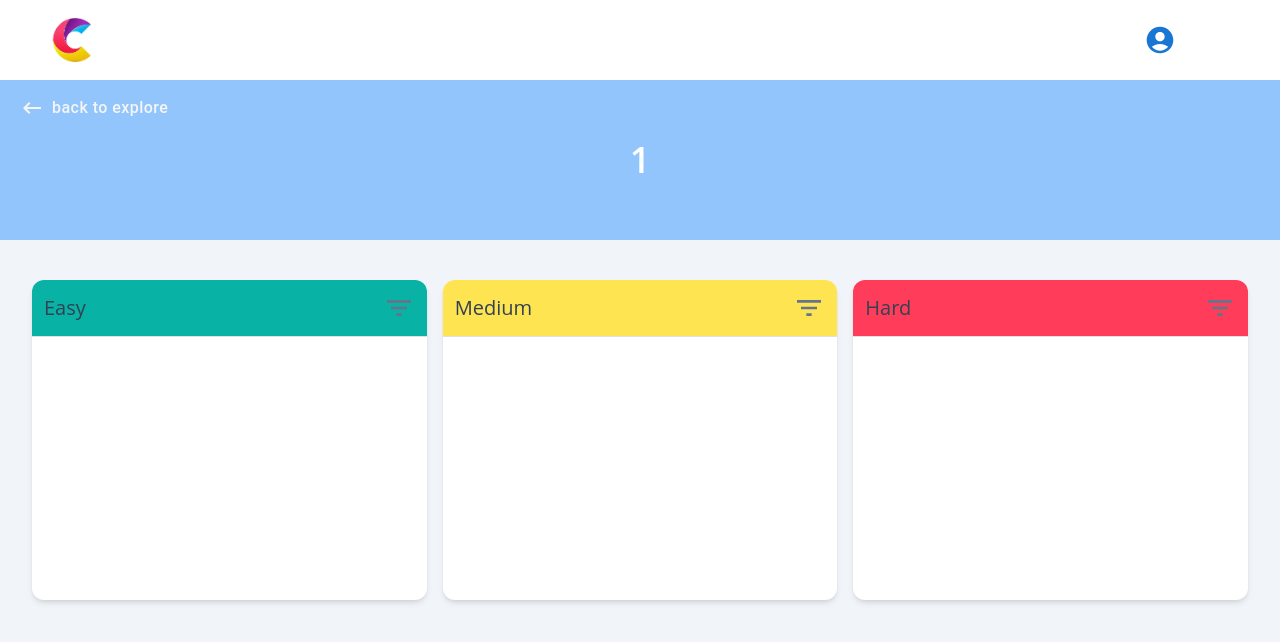
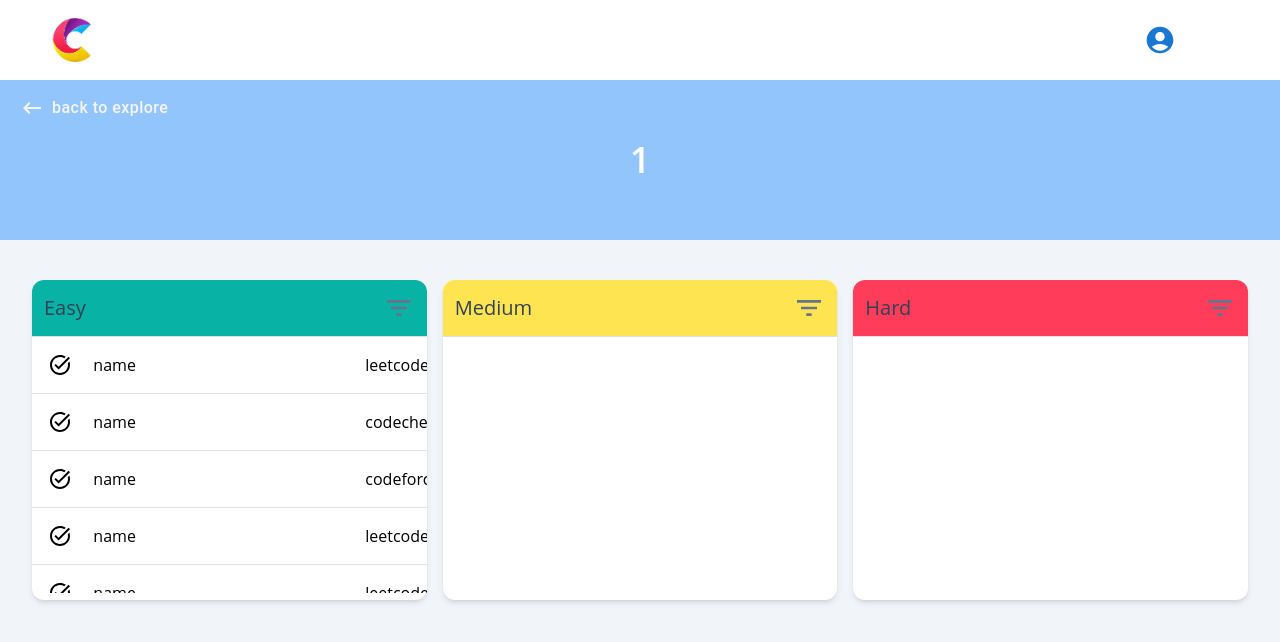
Before and after one commit to gamitej/Code-, a React (Vite) app in the folder frontend/: page /explore/1 in a window 1280 px wide. Shown: the top 642 px of the page. Built offline with nearby package versions, Linux system fonts and the light colour scheme; sample sign-in values are in the browser's storage.

Commit message:
card body done

```diff
--- a/frontend/src/pages/Overview/Overview.jsx
+++ b/frontend/src/pages/Overview/Overview.jsx
@@ -6,6 +6,7 @@ import KeyboardBackspaceIcon from "@mui/icons-material/KeyboardBackspace";
 import OverviewCardHeader from "./comp/OverviewCardHeader";
 // data
 import { cardData, stateObj, cardColor } from "./comp/data";
+import OverviewCardBody from "./comp/OverviewCardBody";
 
 const Overview = () => {
   const { name } = useParams();
@@ -22,7 +23,7 @@ const Overview = () => {
       </div>
       <div className="w-[95%] mt-10 m-auto grid grid-cols-3 lg:grid-cols-9 md:grid-cols-6 gap-4">
         {/* Card */}
-        {cardData?.map(({ title, value }, index) => (
+        {cardData?.map(({ title, value, body }, index) => (
           <div
             key={index}
             className="col-span-3 shadow-md rounded-xl min-w-[20rem] h-[20rem] bg-white"
@@ -37,7 +38,7 @@ const Overview = () => {
             />
             <Divider />
             {/* Card Body */}
-            <div></div>
+            <OverviewCardBody cardBodyData={body} />
           </div>
         ))}
       </div>
--- /dev/null
+++ b/frontend/src/pages/Overview/comp/OverviewCardBody.jsx
@@ -0,0 +1,22 @@
+import React from "react";
+import TaskAltIcon from "@mui/icons-material/TaskAlt";
+import { Divider } from "@mui/material";
+
+const OverviewCardBody = ({ cardBodyData }) => {
+  return (
+    <div className="overflow-auto h-[calc(20rem-4rem)]">
+      {cardBodyData?.map(({ name, url, platform, solved }, index) => (
+        <React.Fragment key={index}>
+          <div className="grid grid-cols-8 p-4 hover:bg-slate-100 cursor-pointer">
+            <TaskAltIcon className="col-span-1" />
+            <p className="col-span-6">{name}</p>
+            <p className="col-span-1">{platform}</p>
+          </div>
+          <Divider />
+        </React.Fragment>
+      ))}
+    </div>
+  );
+};
+
+export default OverviewCardBody;
--- a/frontend/src/pages/Overview/comp/data.js
+++ b/frontend/src/pages/Overview/comp/data.js
@@ -26,8 +26,18 @@ export const filterData = [
   { label: "CodeChef", name: "codechef" },
 ];
 
+const cardBodyData = [
+  { name: "name", solved: false, platform: "leetcode", url: "" },
+  { name: "name", solved: false, platform: "codechef", url: "" },
+  { name: "name", solved: false, platform: "codeforces", url: "" },
+  { name: "name", solved: false, platform: "leetcode", url: "" },
+  { name: "name", solved: false, platform: "leetcode", url: "" },
+  { name: "name", solved: false, platform: "leetcode", url: "" },
+  { name: "name", solved: false, platform: "leetcode", url: "" },
+];
+
 export const cardData = [
-  { title: "Easy", value: "easy", body: [] },
+  { title: "Easy", value: "easy", body: cardBodyData },
   { title: "Medium", value: "medium", body: [] },
   { title: "Hard", value: "hard", body: [] },
 ];
```
